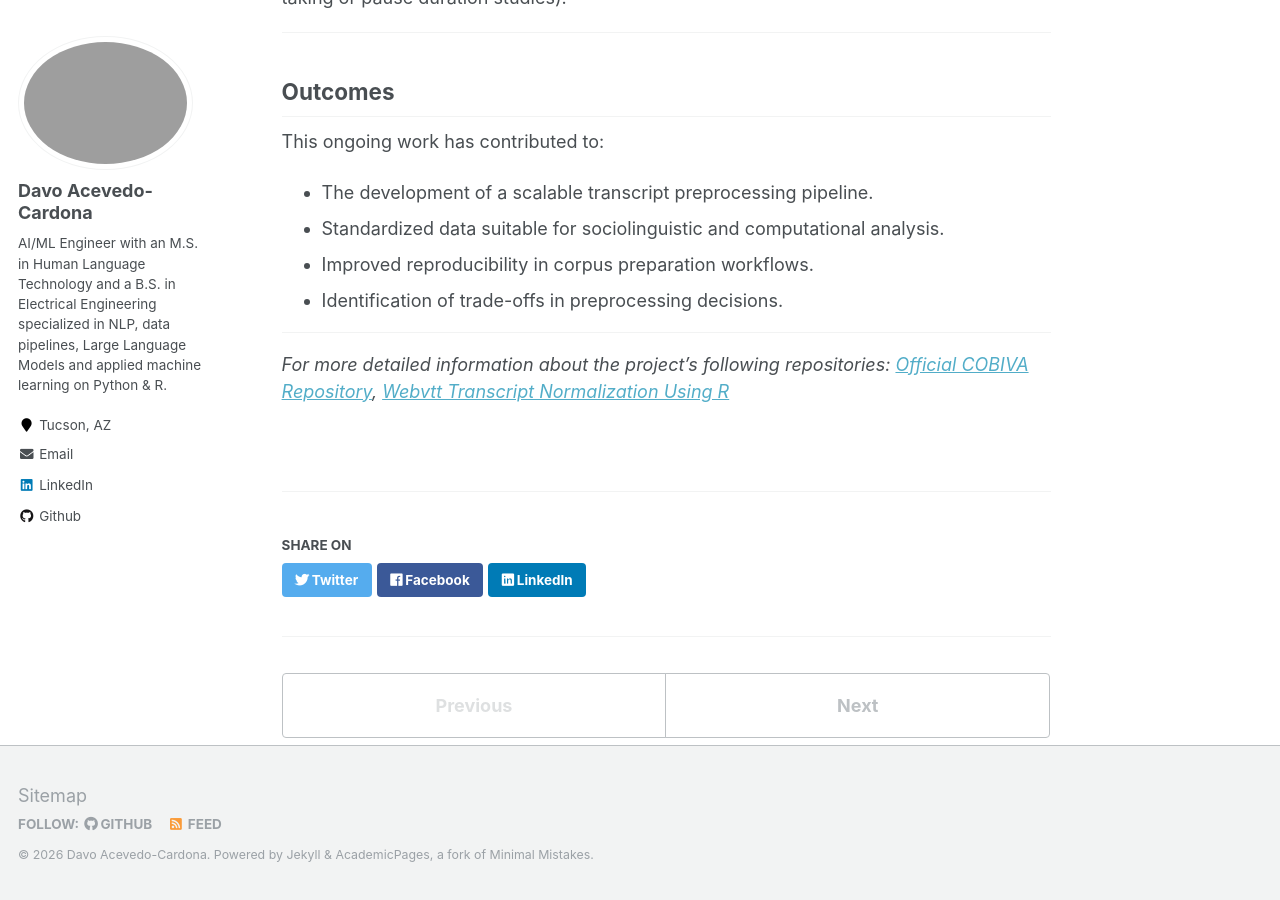
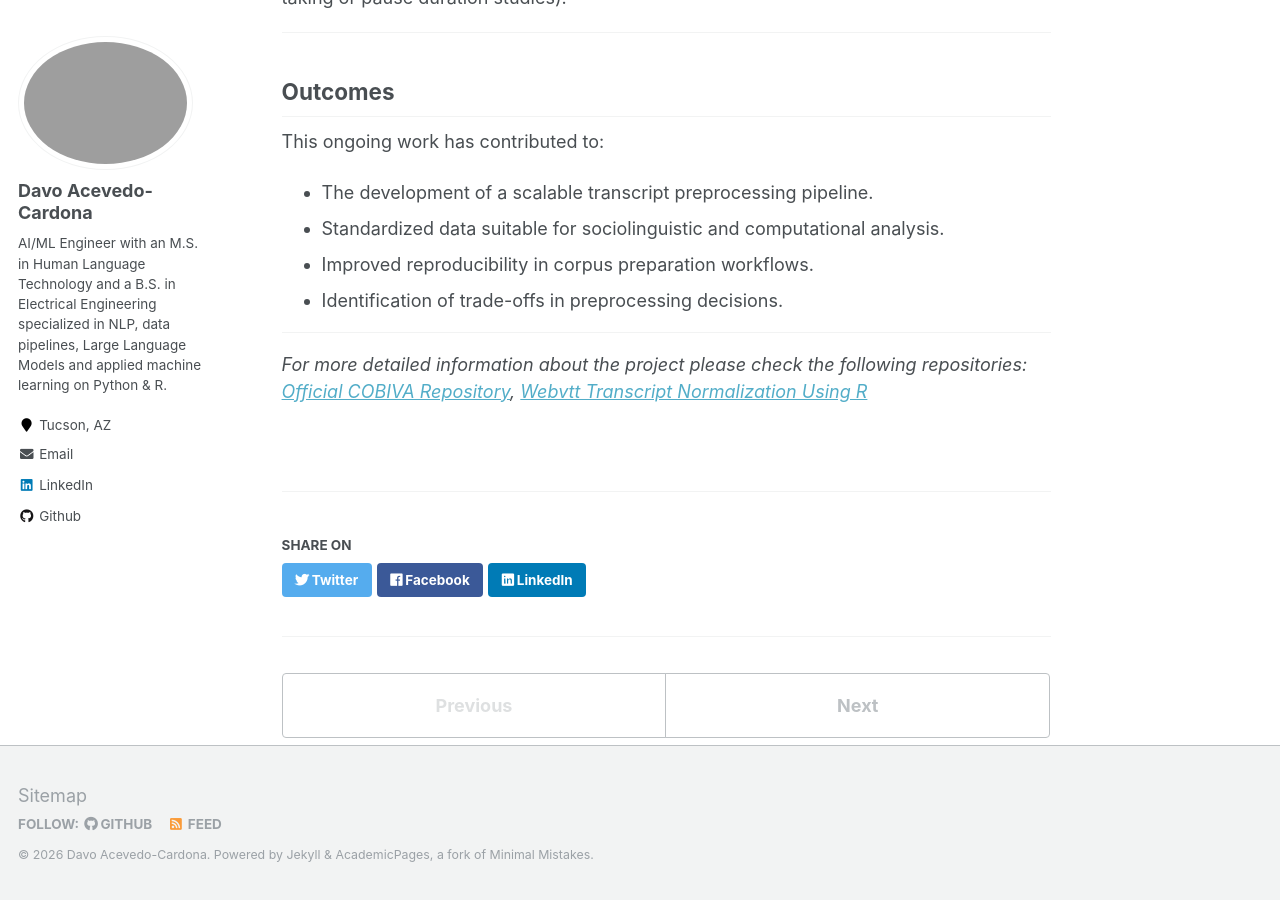
Before and after one commit to lldavoll/lldavoll.github.io, a Jekyll site: the page built from _portfolio/coviba.md, in a window 1280 px wide and 900 px high, scrolled down 6208 px. Built offline with Jekyll 4.4.1, drawn with Linux system fonts in a browser that asks for light colours.

Commit message:
Update coviba.md
final version

```diff
--- a/_portfolio/coviba.md
+++ b/_portfolio/coviba.md
@@ -238,4 +238,4 @@ This ongoing work has contributed to:
 
 ---
 
-_For more detailed information about the project's following repositories: [Official COBIVA Repository](https://github.com/COBIVA), [Webvtt Transcript Normalization Using R](https://github.com/lldavoll/Webvtt-Transcript-Normalization-Using-R)_
+_For more detailed information about the project please check the following repositories: [Official COBIVA Repository](https://github.com/COBIVA), [Webvtt Transcript Normalization Using R](https://github.com/lldavoll/Webvtt-Transcript-Normalization-Using-R)_
```
